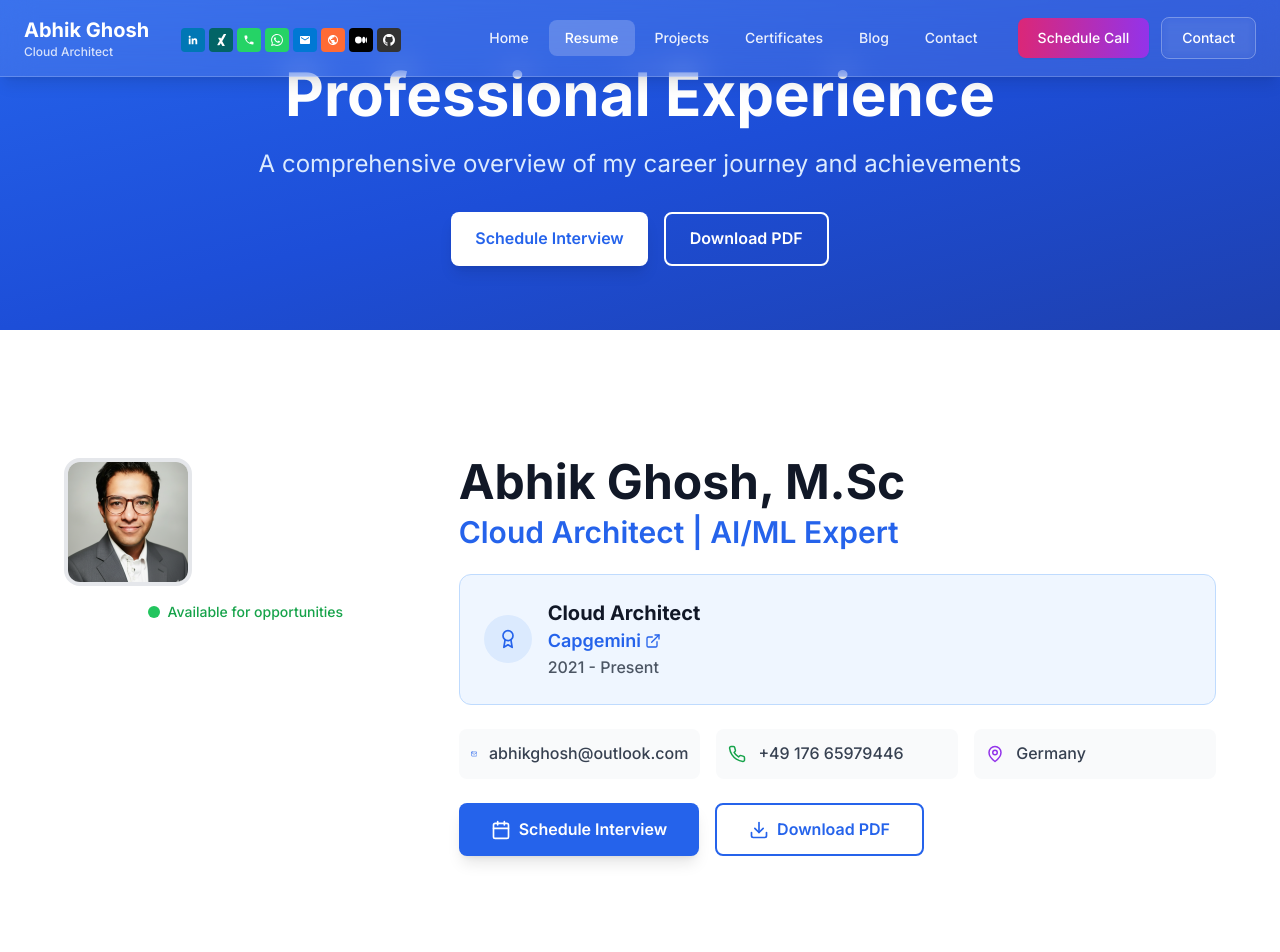
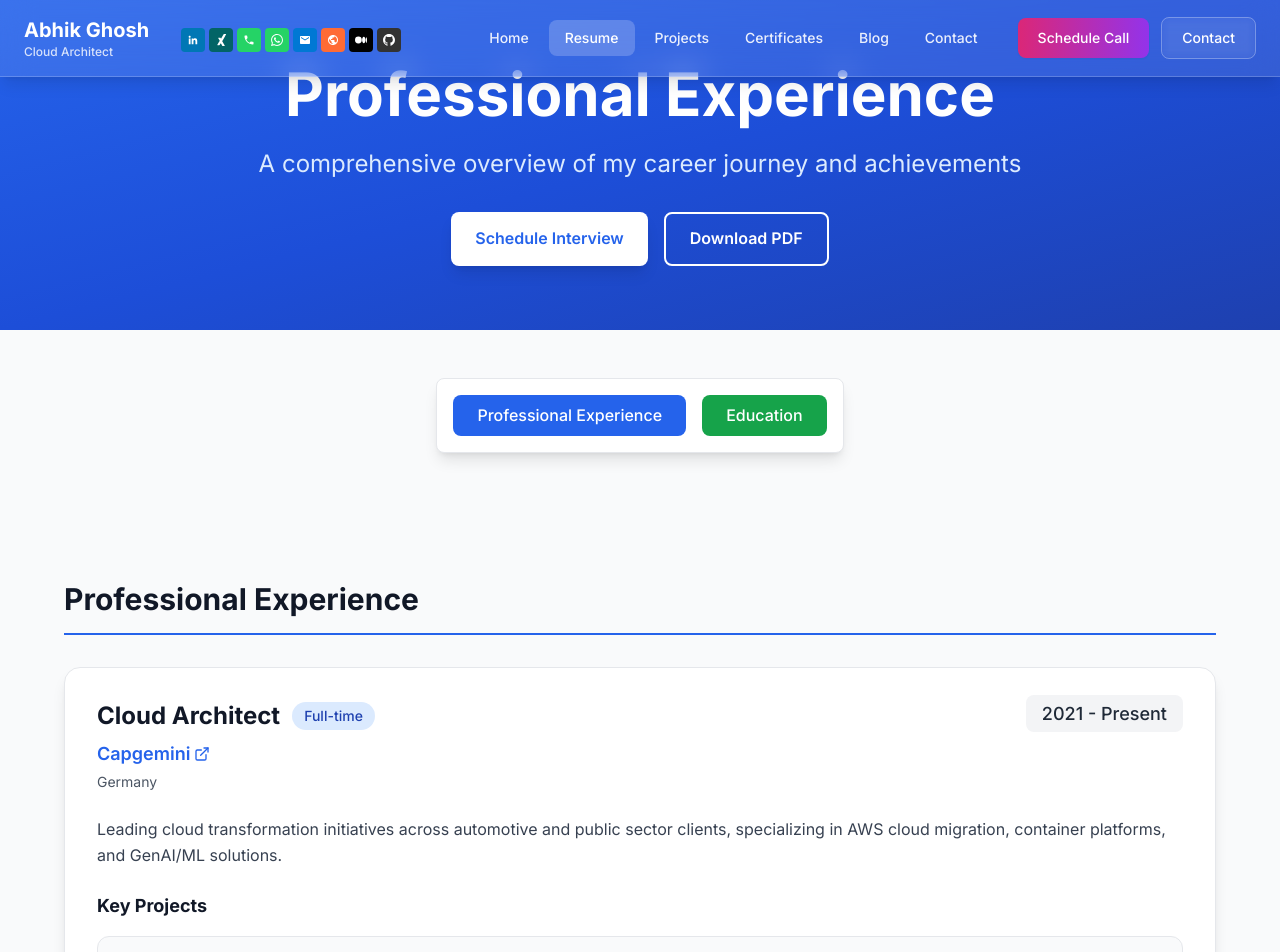
Before and after one commit to abhikghosh12/abhik.cloud, a Next.js app: page /resume in a window 1280 px wide. Shown: the top 952 px of the page. Built offline with nearby package versions, Linux system fonts and the light colour scheme.

Commit message:
added all pages

```diff
--- a/app/components/DynamicResume.tsx
+++ b/app/components/DynamicResume.tsx
@@ -170,109 +170,35 @@ export default function DynamicResume() {
   ]
 
   return (
-    <div className="min-h-screen hero-gradient">
-      {/* Professional Header */}
-      <section className="bg-white border-b border-gray-200">
-        <div className="container mx-auto px-6 py-12">
-          <div className="max-w-6xl mx-auto">
-            <div className="grid lg:grid-cols-3 gap-8 items-start">
+    <div className="min-h-screen bg-gray-50">
 
-              {/* Profile Section */}
-              <div className="lg:col-span-1 text-center">
-                <ProfileImage />
-                <div className="mt-4">
-                  <div className="flex items-center gap-2 justify-center mb-2">
-                    <div className="w-3 h-3 bg-green-500 rounded-full"></div>
-                    <span className="text-sm text-green-600 font-medium">Available for opportunities</span>
-                  </div>
-                </div>
-              </div>
+      <div className="container mx-auto px-6 py-12">
+        <div className="max-w-6xl mx-auto">
 
-              {/* Header Info */}
-              <div className="lg:col-span-2">
-                <div className="space-y-6">
-                  <div>
-                    <h1 className="text-4xl lg:text-5xl font-bold text-gray-900 mb-2">
-                      Abhik Ghosh, M.Sc
-                    </h1>
-                    <h2 className="text-2xl lg:text-3xl text-blue-600 font-semibold mb-4">
-                      Cloud Architect | AI/ML Expert
-                    </h2>
-                  </div>
-
-                  {/* Current Position */}
-                  <div className="bg-blue-50 border border-blue-200 rounded-xl p-6">
-                    <div className="flex items-center gap-4">
-                      <div className="w-12 h-12 bg-blue-100 rounded-full flex items-center justify-center">
-                        <Award size={20} className="text-blue-600" />
-                      </div>
-                      <div>
-                        <p className="text-xl font-bold text-gray-900">Cloud Architect</p>
-                        <a
-                          href="https://www.capgemini.com/"
-                          target="_blank"
-                          rel="noopener noreferrer"
-                          className="text-blue-600 hover:text-blue-800 font-semibold flex items-center gap-1 text-lg"
-                        >
-                          Capgemini <ExternalLink size={16} />
-                        </a>
-                        <p className="text-gray-600 font-medium">2021 - Present</p>
-                      </div>
-                    </div>
-                  </div>
-
-                  {/* Contact Information */}
-                  <div className="grid grid-cols-1 md:grid-cols-3 gap-4">
-                    <div className="flex items-center gap-3 p-3 bg-gray-50 rounded-lg">
-                      <Mail size={18} className="text-blue-600" />
-                      <a href="mailto:abhikghosh@outlook.com" className="text-gray-700 hover:text-blue-600 font-medium">
-                        abhikghosh@outlook.com
-                      </a>
-                    </div>
-                    <div className="flex items-center gap-3 p-3 bg-gray-50 rounded-lg">
-                      <Phone size={18} className="text-green-600" />
-                      <a href="tel:+4917665979446" className="text-gray-700 hover:text-green-600 font-medium">
-                        +49 176 65979446
-                      </a>
-                    </div>
-                    <div className="flex items-center gap-3 p-3 bg-gray-50 rounded-lg">
-                      <MapPin size={18} className="text-purple-600" />
-                      <span className="text-gray-700 font-medium">Germany</span>
-                    </div>
-                  </div>
-
-                  {/* Action Buttons */}
-                  <div className="flex flex-col sm:flex-row gap-4">
-                    <a
-                      href="https://calendly.com/abhikghosh87"
-                      target="_blank"
-                      rel="noopener noreferrer"
-                      className="bg-blue-600 text-white px-8 py-3 rounded-lg font-semibold hover:bg-blue-700 transition-colors flex items-center gap-2 justify-center shadow-lg"
-                    >
-                      <Calendar size={20} />
-                      Schedule Interview
-                    </a>
-                    <a
-                      href="/Certificates/Lebenslauf_Ghosh_Abhik.pdf"
-                      download="Abhik_Ghosh_Resume.pdf"
-                      className="border-2 border-blue-600 text-blue-600 px-8 py-3 rounded-lg font-semibold hover:bg-blue-50 transition-colors flex items-center gap-2 justify-center"
-                    >
-                      <Download size={20} />
-                      Download PDF
-                    </a>
-                  </div>
-                </div>
+          {/* Quick Navigation */}
+          <div className="flex justify-center mb-12">
+            <div className="bg-white rounded-lg shadow-lg p-4 border border-gray-200">
+              <div className="flex gap-4">
+                <a
+                  href="#experience"
+                  className="bg-blue-600 text-white px-6 py-2 rounded-lg font-medium hover:bg-blue-700 transition-colors"
+                >
+                  Professional Experience
+                </a>
+                <a
+                  href="#education"
+                  className="bg-green-600 text-white px-6 py-2 rounded-lg font-medium hover:bg-green-700 transition-colors"
+                >
+                  Education
+                </a>
               </div>
             </div>
           </div>
-        </div>
-      </section>
 
-      <div className="container mx-auto px-6 py-12">
-        <div className="max-w-6xl mx-auto space-y-16">
+          <div className="space-y-16">
 
           {/* Professional Experience Section */}
-          <section>
+          <section id="experience">
             <motion.h2
               initial={{ opacity: 0, y: 20 }}
               whileInView={{ opacity: 1, y: 0 }}
@@ -485,7 +411,7 @@ export default function DynamicResume() {
           </section>
 
           {/* Education Section */}
-          <section>
+          <section id="education">
             <motion.h2
               initial={{ opacity: 0, y: 20 }}
               whileInView={{ opacity: 1, y: 0 }}
@@ -599,6 +525,7 @@ export default function DynamicResume() {
               </a>
             </div>
           </motion.section>
+          </div>
         </div>
       </div>
     </div>
--- a/app/contact/page.tsx
+++ b/app/contact/page.tsx
@@ -243,7 +243,6 @@ export default function ContactPage() {
                   ))}
                 </div>
               </motion.div>
-              </motion.div>
             </div>
           </div>
         </div>
```
Also changed, not shown: 10 other files (tests, documents, lock files or other folders).
